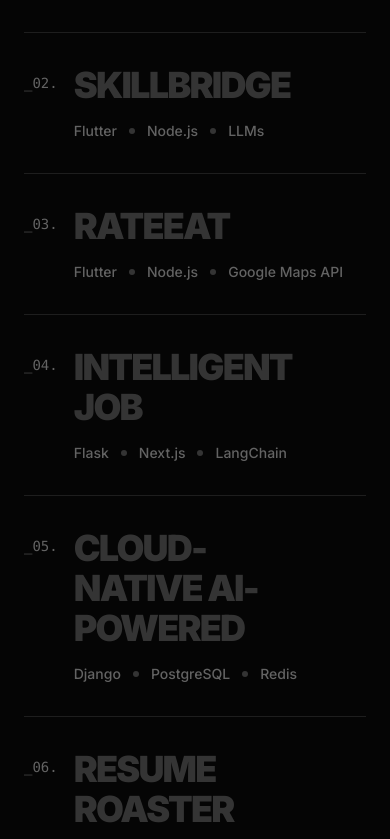
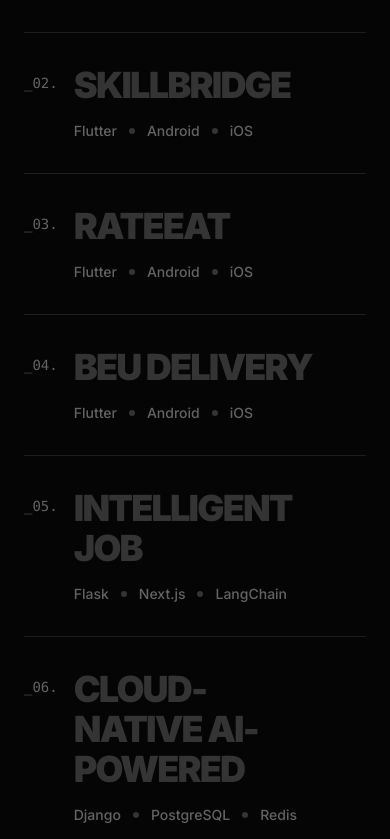
Before and after one commit to jeno1990/portifolio, a Next.js app: page / in a window 390 px wide. Shown: the part 4085-4924 px from the top of the page. Built offline with nearby package versions, Linux system fonts and the light colour scheme.

Commit message:
add beU Delivery project and update tech stacks for existing mobile projects

```diff
--- a/src/data/resume.ts
+++ b/src/data/resume.ts
@@ -73,7 +73,7 @@
       subtitle: "AI-Driven Educational Platform",
       year: "2023",
       type: "mobile",
-      techStack: "Flutter, Node.js, LLMs, RAG",
+      techStack: "Flutter, Android, iOS, Node.js, LLMs, RAG",
       role: "Spearheaded the mobile application development from inception to launch. Played a pivotal leadership role in designing and implementing AI-driven features, specifically integrating Large Language Models (LLMs) for content embedding and architecting Retrieval-Augmented Generation (RAG) operations in seamless coordination with the core Node.js backend.",
       duration: "01/2023 – 08/2024",
       description:
@@ -92,7 +92,7 @@
       subtitle: "Restaurant Discovery & Review Platform",
       year: "2023",
       type: "mobile",
-      techStack: "Flutter, Node.js, Google Maps API",
+      techStack: "Flutter, Android, iOS, Node.js, Google Maps API",
       role: "Engineered complex map integrations and geospatial queries to discover nearby places and capture user ratings. Extended the Node.js backend to meticulously track user preferences, implementing data analysis pipelines to power intelligent, personalized restaurant suggestions.",
       duration: "01/2023 – 08/2024",
       description:
@@ -103,6 +103,24 @@
         "/projects/rate-eat-1.jpg",
         "/projects/rate-eat-2.jpg",
         "/projects/rate-eat-3.jpg"
+      ],
+    },
+    {
+      id: "proj_beu",
+      slug: "beu-delivery",
+      title: "beU Delivery",
+      subtitle: "Food & Service Delivery Platform",
+      year: "2022",
+      type: "mobile",
+      techStack: "Flutter, Android, iOS, Node.js",
+      role: "Started my career here and stayed to develop and scale the core product. Contributed significantly to both the mobile application and backend systems, driving user growth to over 100K downloads on the Google Play Store.",
+      duration: "07/2022 – 01/2023",
+      description:
+        "beU Delivery is a highly popular food and service delivery platform operating in Ethiopia. Built with a robust Flutter mobile application and a scalable Node.js backend, the platform provides seamless ordering, real-time tracking, and efficient delivery logistics, proudly serving more than 100 thousand customers.",
+      link: "https://play.google.com/store/apps/details?id=com.xmt.beu.applite",
+      image: "/projects/beu.png",
+      images: [
+        "/projects/beu.png"
       ],
     },
     {
@@ -135,21 +153,7 @@
       link: "#", // Dummy link
       image: "https://images.unsplash.com/photo-1451187580459-43490279c0fa?q=80&w=2072&auto=format&fit=crop", // Dummy image
     },
-    {
-      id: "proj3",
-      slug: "resume-roaster",
-      title: "Resume Roaster",
-      subtitle: "AI Resume Feedback Platform",
-      year: "2024",
-      type: "web",
-      techStack: "GPT-4, Next.js, PostgreSQL, Prisma, Tailwind CSS",
-      role: "Designed and developed the platform end-to-end using Next.js, PostgreSQL, Prisma, and Tailwind CSS. Integrated OpenAI APIs for real-time resume feedback generation.",
-      duration: "01/2024 – 04/2024",
-      description:
-        "Resume Roaster is a web application designed to provide tailored resume feedback and professional writing services. It integrates GPT-4 for AI-powered recommendations. The platform also includes peer-to-peer reviews with a points-based system, fostering a collaborative and engaging experience.",
-      link: "#", // Dummy link
-      image: "https://images.unsplash.com/photo-1586281380349-632531db7ed4?q=80&w=2070&auto=format&fit=crop", // Dummy image
-    },
+
   ],
   education: [
     {
```
Also changed, not shown: public/projects/beu.png (added).
